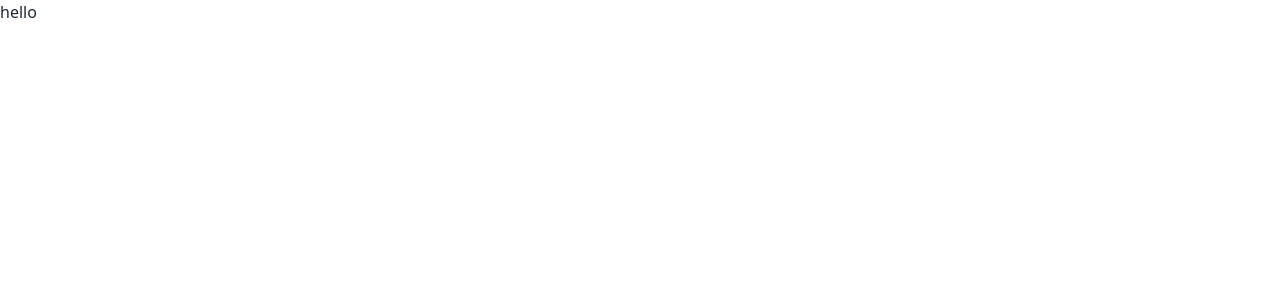
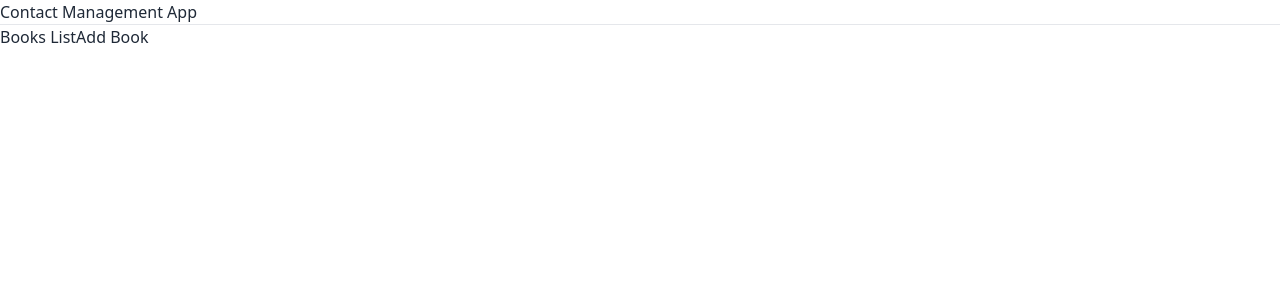
Before and after one commit to chayilDeborah/CRUD-App-ReactHooks, a React (Create React App) app: page / in a window 1280 px wide. Shown: the top 300 px of the page. Built offline with nearby package versions, Linux system fonts and the light colour scheme.

Commit message:
create contactslists file

```diff
--- a/src/App.js
+++ b/src/App.js
@@ -1,18 +1,22 @@
 import React from 'react';
-// import { BrowserRouter as Router, Routes, Route } from "react-router-dom";
+import { BrowserRouter as Router, Routes, Route } from "react-router-dom";
 import './App.css';
+import Header from './components/Header';
 
 const App = () => {
 
   return (
     <>
-     {/* <Router>
-      <Routes>
+     <Router>
+      <div>
+        <Header />
+      {/* <Routes>
         <Route path='/' element={<Welcome/>} />
         <Route path="/crud" element={<Main/>} />
-  </Routes>
-  </Router> */}
-  hello
+  </Routes> */}
+  </div>
+  </Router>
+
 
     </>
   )
--- /dev/null
+++ b/src/components/ContactsLists.jsx
@@ -0,0 +1,8 @@
+import React from "react";
+
+
+const ContactsLists = () => {
+    return <h2>List of books</h2>;
+  };
+
+  export default ContactsLists;
--- a/src/components/Header.jsx
+++ b/src/components/Header.jsx
@@ -1,11 +1,19 @@
 import React from "react";
-// import { Link } from "react-router-dom";
+import { NavLink } from "react-router-dom";
 
 const Header = () => {
     return (
         <header>
             <h1>Contact Management App</h1>
             <hr />
+            <div>
+        <NavLink to="/" exact>
+          Books List
+        </NavLink>
+        <NavLink to="/add">
+          Add Book
+        </NavLink>
+      </div>
         </header>
     )
 }
```
